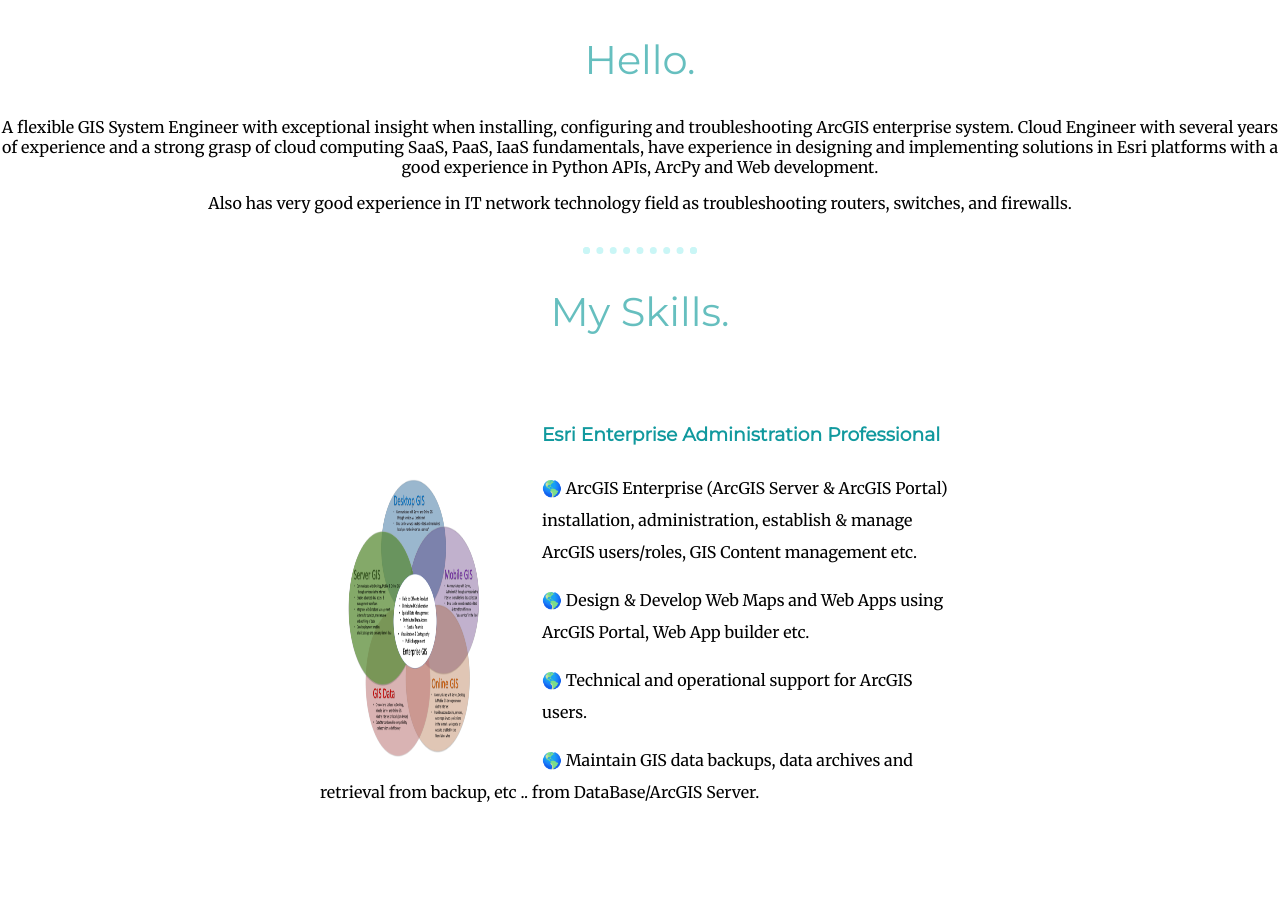
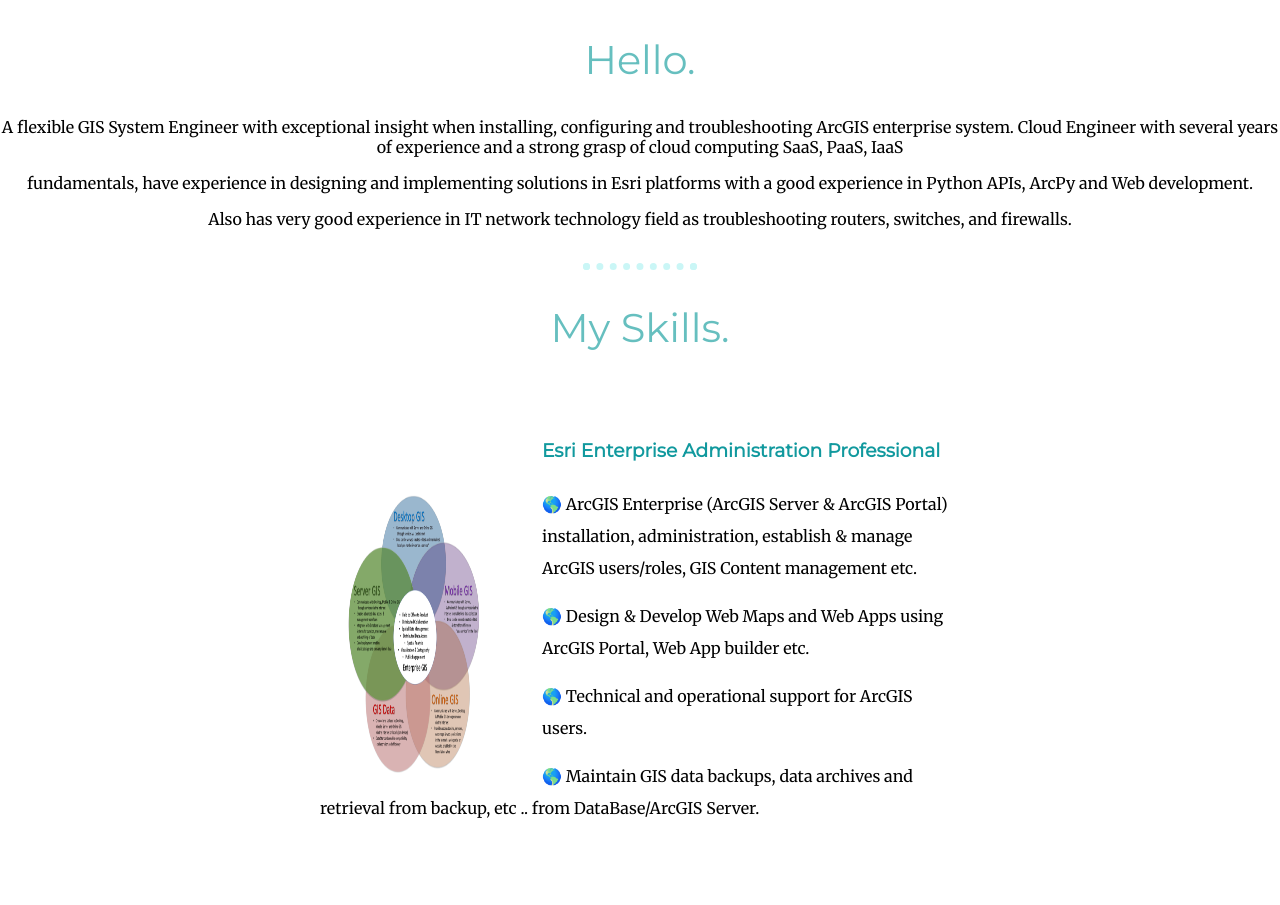
Before and after one commit to MagdySorourReiad/cv, a plain HTML site: page index.html in a window 1280 px wide. Shown: the part 1296-2201 px from the top of the page. Drawn offline with Linux system fonts and the light colour scheme.

Commit message:
Update index.html

```diff
--- a/index.html
+++ b/index.html
@@ -21,7 +21,8 @@
       <div class="profile">
         <img src="Photos/MyPhoto01.png" alt="MAGDY Photo">
         <h2>Hello.</h2>
-        <p>A flexible GIS System Engineer with exceptional insight when installing, configuring and troubleshooting ArcGIS enterprise system. Cloud Engineer with several years of experience and a strong grasp of cloud computing SaaS, PaaS, IaaS fundamentals, have  experience in designing and implementing solutions in Esri platforms with a good experience in Python APIs, ArcPy and Web development.</p>
+        <p>A flexible GIS System Engineer with exceptional insight when installing, configuring and troubleshooting ArcGIS enterprise system. Cloud Engineer with several years of experience and a strong grasp of cloud computing SaaS, PaaS, IaaS </p>
+        <p>fundamentals, have  experience in designing and implementing solutions in Esri platforms with a good experience in Python APIs, ArcPy and Web development.</p>
         <p>Also has very good experience in IT network technology field as troubleshooting routers, switches, and firewalls.</p>
       </div>
       <hr>
```
